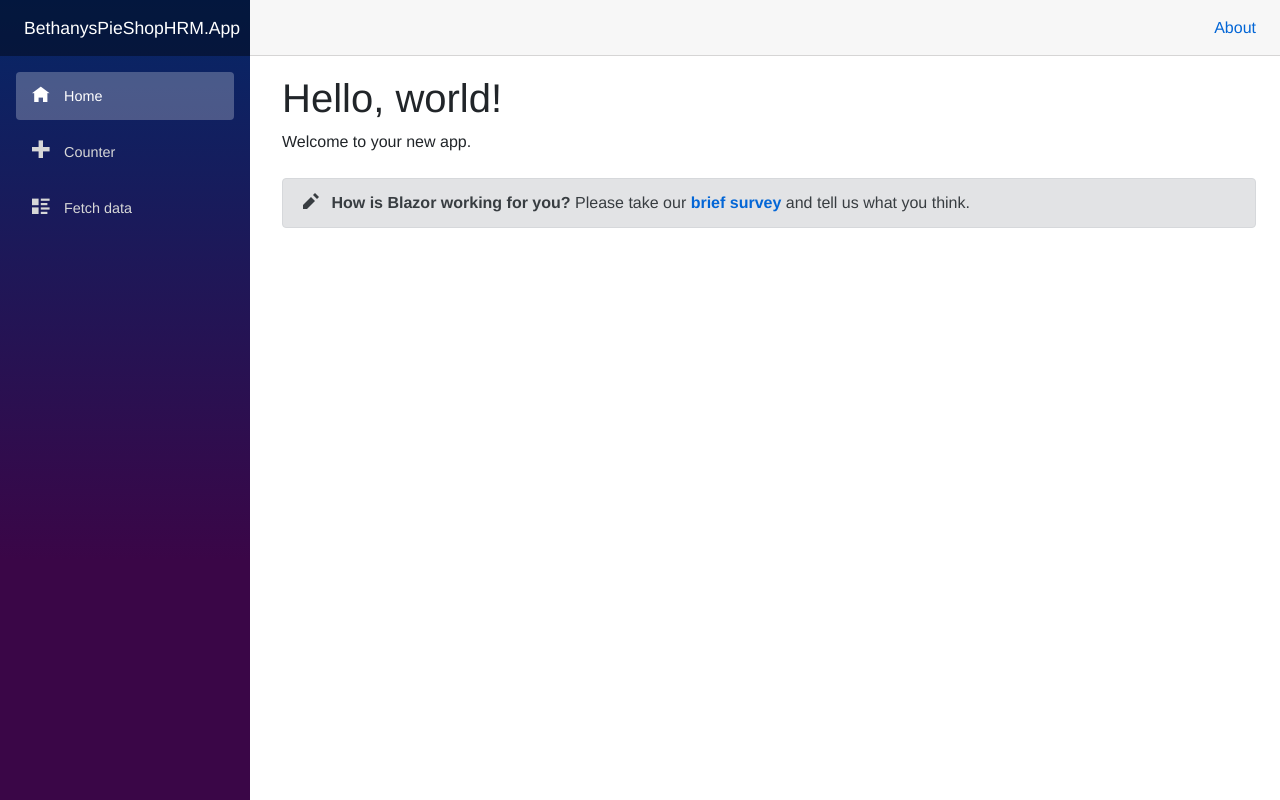
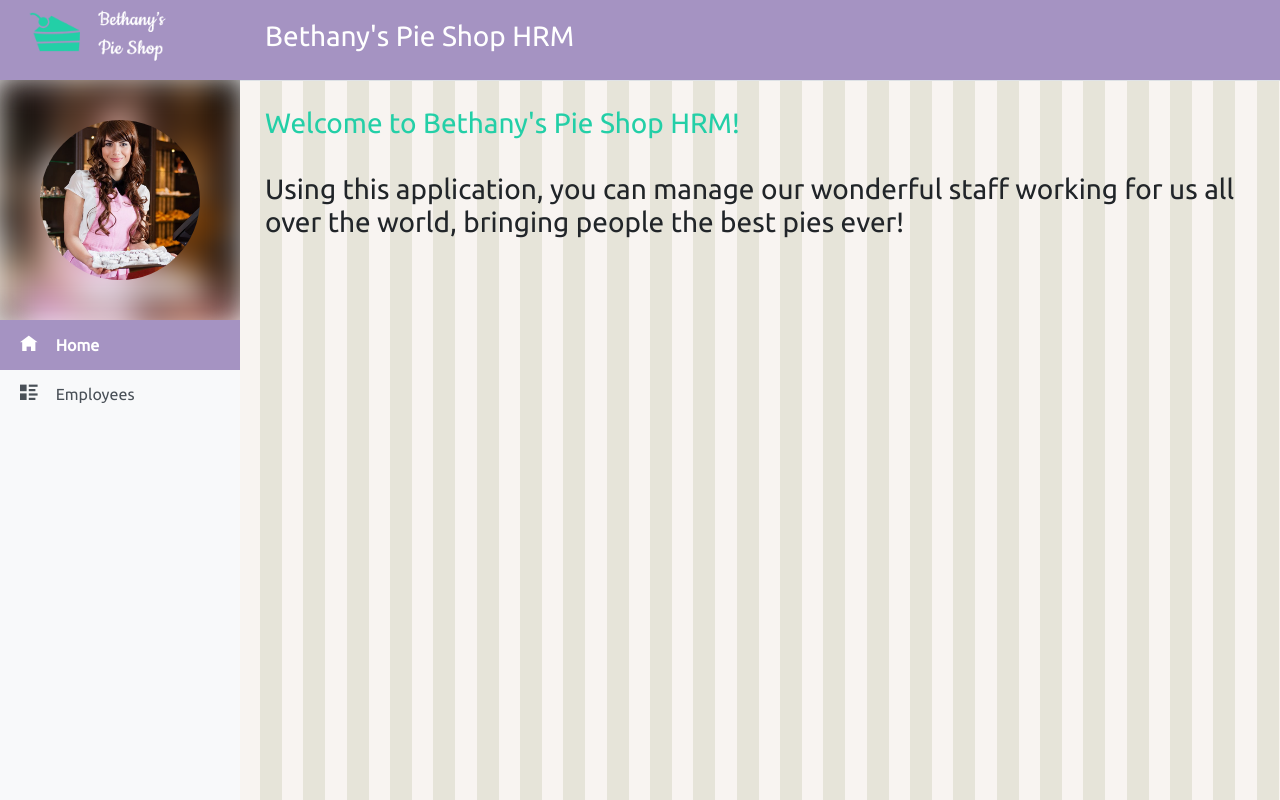
Before and after one commit to arigatory/BethanysPieShopHRM.App, an ASP.NET Core app: page / in a window 1280 px wide. Run offline with ASP.NET Core 8, Linux system fonts and the light colour scheme; style sheets or scripts are compiled from the project's sources; some libraries are stand-ins or nearby versions.

Commit message:
done styling

```diff
--- a/BethanysPieShopHRM.App/Pages/EmployeeOverview.razor
+++ b/BethanysPieShopHRM.App/Pages/EmployeeOverview.razor
@@ -28,7 +28,7 @@ else
                 <td>@employee.LastName</td>
                 <td>
                     <a href="@($"employeedetail/{employee.EmployeeId}")" class="btn btn-primary table-btn">
-                        Detail
+                        <i class="fas fa-info-circle"></i>
                     </a>
                 </td>
             </tr>
--- a/BethanysPieShopHRM.App/Pages/Index.razor
+++ b/BethanysPieShopHRM.App/Pages/Index.razor
@@ -1,7 +1,5 @@
 @page "/"
 
-<h1>Hello, world!</h1>
-
-Welcome to your new app.
-
-<SurveyPrompt Title="How is Blazor working for you?" />
+<h1 class="page-title">Welcome to Bethany's Pie Shop HRM!</h1>
+<br />
+<h3>Using this application, you can manage our wonderful staff working for us all over the world, bringing people the best pies ever!</h3>
--- a/BethanysPieShopHRM.App/Shared/MainLayout.razor
+++ b/BethanysPieShopHRM.App/Shared/MainLayout.razor
@@ -1,17 +1,23 @@
 @inherits LayoutComponentBase
+<div class="d-flex" id="wrapper">
 
-<div class="page">
-    <div class="sidebar">
-        <NavMenu />
+    <NavMenu />
+
+    <div id="page-content-wrapper">
+
+        <nav class="navbar navbar-expand-lg navbar-light border-bottom">
+            <div class="collapse navbar-collapse" id="navbarSupportedContent">
+                <h3 class="title">Bethany's Pie Shop HRM </h3>
+                <ul class="navbar-nav ml-auto mt-2 mt-lg-0">
+                </ul>
+            </div>
+        </nav>
+
+        <div class="container-fluid">
+
+            @Body
+
+        </div>
     </div>
 
-    <div class="main">
-        <div class="top-row px-4">
-            <a href="http://blazor.net" target="_blank" class="ml-md-auto">About</a>
-        </div>
-
-        <div class="content px-4">
-            @Body
-        </div>
-    </div>
 </div>
--- a/BethanysPieShopHRM.App/Shared/MainLayout.razor.css
+++ /dev/null
@@ -1,70 +0,0 @@
-.page {
-    position: relative;
-    display: flex;
-    flex-direction: column;
-}
-
-.main {
-    flex: 1;
-}
-
-.sidebar {
-    background-image: linear-gradient(180deg, rgb(5, 39, 103) 0%, #3a0647 70%);
-}
-
-.top-row {
-    background-color: #f7f7f7;
-    border-bottom: 1px solid #d6d5d5;
-    justify-content: flex-end;
-    height: 3.5rem;
-    display: flex;
-    align-items: center;
-}
-
-    .top-row ::deep a, .top-row .btn-link {
-        white-space: nowrap;
-        margin-left: 1.5rem;
-    }
-
-    .top-row a:first-child {
-        overflow: hidden;
-        text-overflow: ellipsis;
-    }
-
-@media (max-width: 640.98px) {
-    .top-row:not(.auth) {
-        display: none;
-    }
-
-    .top-row.auth {
-        justify-content: space-between;
-    }
-
-    .top-row a, .top-row .btn-link {
-        margin-left: 0;
-    }
-}
-
-@media (min-width: 641px) {
-    .page {
-        flex-direction: row;
-    }
-
-    .sidebar {
-        width: 250px;
-        height: 100vh;
-        position: sticky;
-        top: 0;
-    }
-
-    .top-row {
-        position: sticky;
-        top: 0;
-        z-index: 1;
-    }
-
-    .main > div {
-        padding-left: 2rem !important;
-        padding-right: 1.5rem !important;
-    }
-}
--- a/BethanysPieShopHRM.App/Shared/NavMenu.razor
+++ b/BethanysPieShopHRM.App/Shared/NavMenu.razor
@@ -1,37 +1,22 @@
-<div class="top-row pl-4 navbar navbar-dark">
-    <a class="navbar-brand" href="">BethanysPieShopHRM.App</a>
-    <button class="navbar-toggler" @onclick="ToggleNavMenu">
-        <span class="navbar-toggler-icon"></span>
-    </button>
+<div class="bg-light" id="sidebar-wrapper">
+    <div class="sidebar-logo">
+        <img class="img-responsive" id="logo" src="images/bethanylogo.png" />
+    </div>
+    <div class="profile">
+        <div class="profile-bg">
+            <img class="img-responsive" src="images/profilePicture.jpg" />
+        </div>
+        <div class="profile-picture">
+            <img class="img-responsive circle account-photo" src="images/profilePicture.jpg" />
+        </div>
+    </div>
+    <div class="menu list-group list-group-flush">
+        <NavLink class="list-group-item list-group-item-action bg-light" href="/" Match="NavLinkMatch.All">
+            <span class="oi oi-home" aria-hidden="true"></span> Home
+        </NavLink>
+        <NavLink class="list-group-item list-group-item-action bg-light" href="/employeeoverview">
+            <span class="oi oi-list-rich" aria-hidden="true"></span> Employees
+        </NavLink>
+
+    </div>
 </div>
-
-<div class="@NavMenuCssClass" @onclick="ToggleNavMenu">
-    <ul class="nav flex-column">
-        <li class="nav-item px-3">
-            <NavLink class="nav-link" href="" Match="NavLinkMatch.All">
-                <span class="oi oi-home" aria-hidden="true"></span> Home
-            </NavLink>
-        </li>
-        <li class="nav-item px-3">
-            <NavLink class="nav-link" href="counter">
-                <span class="oi oi-plus" aria-hidden="true"></span> Counter
-            </NavLink>
-        </li>
-        <li class="nav-item px-3">
-            <NavLink class="nav-link" href="fetchdata">
-                <span class="oi oi-list-rich" aria-hidden="true"></span> Fetch data
-            </NavLink>
-        </li>
-    </ul>
-</div>
-
-@code {
-    private bool collapseNavMenu = true;
-
-    private string NavMenuCssClass => collapseNavMenu ? "collapse" : null;
-
-    private void ToggleNavMenu()
-    {
-        collapseNavMenu = !collapseNavMenu;
-    }
-}
--- a/BethanysPieShopHRM.App/wwwroot/css/app.css
+++ b/BethanysPieShopHRM.App/wwwroot/css/app.css
@@ -1,34 +1,215 @@
+/*!
+ * Start Bootstrap - Simple Sidebar (https://startbootstrap.com/template-overviews/simple-sidebar)
+ * Copyright 2013-2019 Start Bootstrap
+ * Licensed under MIT (https://github.com/BlackrockDigital/startbootstrap-simple-sidebar/blob/master/LICENSE)
+ */
+
+
 @import url('open-iconic/font/css/open-iconic-bootstrap.min.css');
 
-html, body {
-    font-family: 'Helvetica Neue', Helvetica, Arial, sans-serif;
+
+body {
+    overflow-x: hidden;
+    background-image: url('../images/pattern.png');
+    background-repeat: repeat;
+    font-family: 'Ubuntu', sans-serif;
 }
 
-a, .btn-link {
-    color: #0366d6;
+nav {
+    background-color: #a593c2;
+    border-color: #a593c2;
 }
 
-.btn-primary {
-    color: #fff;
-    background-color: #1b6ec2;
-    border-color: #1861ac;
+#logo {
+    width: 80%;
 }
 
-.content {
-    padding-top: 1.1rem;
+#navbarSupportedContent {
+    height: 80px;
 }
 
-.valid.modified:not([type=checkbox]) {
-    outline: 1px solid #26b050;
+.navbar {
+    padding: 0;
 }
 
-.invalid {
-    outline: 1px solid red;
+.sidebar-logo {
+    height: 80px;
+    background-color: #a593c2;
+    border-color: #a593c2;
+    width: 240px;
 }
 
-.validation-message {
-    color: red;
+
+/*profile picture*/
+.profile {
+    width: 240px;
+    overflow-y: visible;
+    position: absolute;
 }
+
+.profile-bg, .profile-picture {
+    width: 240px;
+    height: 240px;
+    position: absolute;
+}
+
+.profile-bg {
+    overflow: hidden;
+}
+
+    .profile-bg img {
+        width: 250px;
+        height: 250px;
+        filter: blur(16px);
+        -webkit-filter: blur(16px);
+        margin: -5px;
+        border: 0;
+    }
+
+.profile-picture img.account-photo {
+    width: 160px;
+    height: 160px;
+    margin-left: 40px;
+    margin-top: 40px;
+}
+
+.circle {
+    border-radius: 50%;
+}
+
+.menu {
+    position: absolute;
+    margin-top: 240px;
+}
+
+#sidebar-wrapper {
+    width: 240px;
+    min-height: 100vh;
+    margin-left: -15rem;
+    -webkit-transition: margin .25s ease-out;
+    -moz-transition: margin .25s ease-out;
+    -o-transition: margin .25s ease-out;
+    transition: margin .25s ease-out;
+}
+
+    #sidebar-wrapper .sidebar-heading {
+        padding: 0.875rem 1.25rem;
+        font-size: 1.2rem;
+    }
+
+    #sidebar-wrapper .list-group {
+        width: 15rem;
+    }
+
+.list-group-item.active, .list-group-item.active:active, .list-group-item.active:focus, .list-group-item.active:visited {
+    color: white;
+    background-color: #a593c2 !important;
+    border-color: #a593c2;
+    font-weight: bold;
+}
+
+.title {
+    color: white;
+    padding-left: 25px;
+}
+
+#page-content-wrapper {
+    min-width: 100vw;
+}
+
+.container-fluid {
+    padding: 25px;
+}
+
+#wrapper.toggled #sidebar-wrapper {
+    margin-left: 0;
+}
+
+@media (min-width: 768px) {
+    #sidebar-wrapper {
+        margin-left: 0;
+    }
+
+    #page-content-wrapper {
+        min-width: 0;
+        width: 100%;
+    }
+
+    #wrapper.toggled #sidebar-wrapper {
+        margin-left: -15rem;
+    }
+}
+
+.page-title {
+    color: #23cfa7;
+    font-size: 28px;
+}
+
+.table {
+    background-color: white;
+}
+
+.table-btn {
+    background-color: #23cfa7;
+    border-color: #23cfa7;
+    border-radius: 50%;
+}
+
+    .table-btn:hover, .table-btn:active {
+        color: #fff;
+        background-color: #a593c2 !important;
+        border-color: #a593c2 !important;
+    }
+
+.quick-add-btn {
+    font-size: 36px;
+    position: fixed;
+    right: 30px;
+    bottom: 30px;
+}
+
+.employee-detail, .employee-edit {
+    padding: 15px;
+    background-color: rgba(255, 255, 255, 0.6);
+}
+
+    .employee-detail .form-group {
+        margin-bottom: 0;
+    }
+
+.employee-detail-img {
+    width: 150px;
+    height: auto;
+}
+
+.track-order-map {
+    width: 350px;
+    height: 500px;
+    flex-shrink: 0;
+}
+
+.edit-btn {
+    background-color: #23cfa7;
+    border-color: #23cfa7;
+    color: #fff;
+}
+
+    .edit-btn:hover, .edit-btn:active {
+        color: #fff;
+        background-color: #a593c2;
+        border-color: #a593c2;
+    }
+
+.edit-outline-btn {
+    border-color: #23cfa7;
+}
+
+    .edit-outline-btn:hover, .edit-outline-btn:active {
+        color: #fff;
+        background-color: #a593c2 !important;
+        border-color: #a593c2 !important;
+    }
+
 
 #blazor-error-ui {
     background: lightyellow;
--- a/BethanysPieShopHRM.App/wwwroot/index.html
+++ b/BethanysPieShopHRM.App/wwwroot/index.html
@@ -9,6 +9,10 @@
     <link href="css/bootstrap/bootstrap.min.css" rel="stylesheet" />
     <link href="css/app.css" rel="stylesheet" />
     <link href="BethanysPieShopHRM.App.styles.css" rel="stylesheet" />
+
+    <script src="https://kit.fontawesome.com/273d0585ea.js" crossorigin="anonymous"></script>
+
+    <link href="https://fonts.googleapis.com/css?family=Ubuntu&display=swap" rel="stylesheet">
 </head>
 
 <body>
```
Also changed, not shown: BethanysPieShopHRM.App/wwwroot/images/bethanylogo.png (added), BethanysPieShopHRM.App/wwwroot/images/pattern.png (added), BethanysPieShopHRM.App/wwwroot/images/profilePicture.jpg (added).
